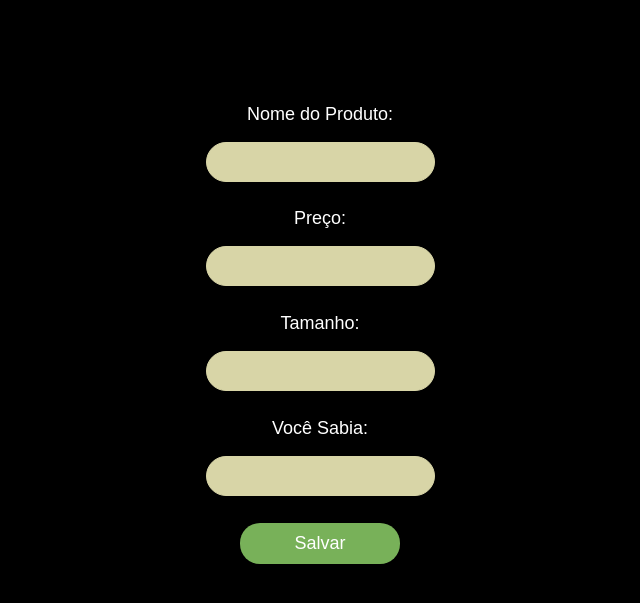
After one commit to Mar1anaf/bioequilibre-novo, a PHP site: page /editar.php in a window 1280 px wide. The commit adds this page. Shown: the top 603 px of the page, without its empty margins (320-960 px from the left). Run offline with PHP 8.4, Linux system fonts and the light colour scheme.

Commit message:
atualizações 22/09

```diff
--- /dev/null
+++ b/conexao.php
@@ -0,0 +1,10 @@
+<?php
+//conecta ao banco de dados
+$conexao = new mysqli("localhost", "root", "", "bd_bioequilibre"); // 1 sempre host, 2 sempre root se estiver usando phpmyadmin, 3 sempre senha, 4 sempre nome da pasta de ligacao no phpmyadmin
+
+//verifica se a conexão foi bem-sucedida
+if ($conexao->connect_error) {
+    die("Erro de conexão: " . $conexao->connect_error);
+}
+
+?>
--- a/css/pagina-inicial.css
+++ b/css/pagina-inicial.css
@@ -168,7 +168,7 @@ body {
 .logo {
   margin-right: 40%;
   width: 5%;
-  top: 1,5%;
+  margin-top: 2%; /* Altere este valor para mover o logotipo para baixo */
 }
 
 a {
--- /dev/null
+++ b/editar.php
@@ -0,0 +1,118 @@
+<!DOCTYPE html>
+<html lang="pt-BR">
+<head>
+    <!-- Seu código HTML para o formulário de inserção aqui -->
+</head>
+<body>
+    <form method="POST" action="inserir_produto.php">
+        <label for="nome">Nome do Produto:</label>
+        <input type="text" name="nome" required><br>
+
+        <label for="preco">Preço:</label>
+        <input type="text" name="preco" required><br>
+
+        <label for="preco">Tamanho:</label>
+        <input type="text" name="tamanho" required><br>
+
+        <label for="preco">Você Sabia:</label>
+        <input type="text" name="vocesabia" required><br>
+
+
+        <input type="submit" value="Salvar">
+    </form>
+</body>
+</html>
+
+<style>
+/* Reset de estilos para garantir uma aparência consistente */
+* {
+    margin-top: 3%;
+    box-sizing: border-box;
+}
+
+/* Estilos gerais */
+body {
+    font-family: 'Poppins', sans-serif;
+    background-color: black;
+    color: #ededed;
+    display: flex;
+    justify-content: center;
+    align-items: center;
+}
+
+form {
+    max-width: 400px;
+    margin: 0 auto;
+    padding: 20px;
+    border-radius: 10px;
+    text-align: center;
+}
+
+label {
+    display: block;
+    font-size: 18px;
+    margin-bottom: 10px;
+    color: #fff;
+    font-weight: semi bold;
+
+}
+
+input[type="text"] {
+    width: 100%;
+    padding: 10px;
+    font-size: 16px;
+    border: 1px solid #d8d5a7;
+    border-radius: 20px;
+    margin-bottom: 20px;
+    background-color: #d8d5a7;
+    color: #333;
+}
+
+input[type="submit"] {
+    background-color: #78b159;
+    color: #fff;
+    padding: 10px 20px;
+    font-size: 18px;
+    border: none;
+    border-radius: 20px;
+    cursor: pointer;
+    width: 70%;
+}
+
+input[type="submit"]:hover {
+    background-color: #2d7e1d;
+}
+
+</style>
+
+<?php
+include 'conexao.php';
+
+if ($_SERVER['REQUEST_METHOD'] === 'POST') {
+    $nome = $_POST['nome'];
+    $preco = $_POST['preco'];
+    $tamanho = $_POST['tamanho'];
+    $vocesabia = $_POST['vocesabia'];
+    $img1 = $_POST['img1'];
+    $img2 = $_POST['img2'];
+    $imgproduto = $_POST['imgproduto'];
+    // Adicione aqui os outros campos
+
+    // SQL para atualizar o produto no banco de dados
+    $sql = "UPDATE produtos SET produto_nome='$nome', produto_preco='$preco', produto_tamanho='$tamanho', produto_vocesabia='$vocesabia', produto_img1='$img1', produto_img2='$img2', produto_imgproduto='$imgproduto' WHERE produto_id=$produto_id";
+
+    if (mysqli_query($conexao, $sql)) {
+        echo "Produto atualizado com sucesso!";
+    } else {
+        echo "Erro ao atualizar o produto: " . mysqli_error($conexao);
+    }
+}
+
+if (isset($_GET['id'])) {
+    $produto_id = $_GET['id'];
+    // SQL para obter os dados do produto pelo ID
+    $sql = "SELECT * FROM produtos WHERE produto_id=$produto_id";
+    $resultado = mysqli_query($conexao, $sql);
+    $produto = mysqli_fetch_assoc($resultado);
+}
+?>
--- a/login.php
+++ b/login.php
@@ -6,10 +6,16 @@
     <meta name="viewport" content="width=device-width, initial-scale=1.0">
     <title>Document</title>
     <link rel="stylesheet" href="..//bioequilibre-site/css/login.css">
+    <link rel="stylesheet" href="https://cdnjs.cloudflare.com/ajax/libs/font-awesome/6.0.0-beta3/css/all.min.css">
     <script src="..//bioequilibre-site/js/login.js"></script>
 </head>
 
 <body>
+    <div class="seta">
+        <a href="redirecionar.php" class="arrow-back" style="position: absolute; top: 20px; left: 20px; color: #78b159;">
+            <i class="fas fa-arrow-left"></i>
+        </a>
+    </div>
     <div class="login-container">
         <div class="logo-container">
             <img src="..//bioequilibre-site/img/logo2-removebg-preview.png" alt="Logo" class="logo" width="100%">
```
Also changed, not shown: cadastro.php (+7 -0 lines), excluir.php (added, +15 -0 lines), inserir.php (added, +26 -0 lines), redirecionar.php (+5 -3 lines), css/login.css (line endings or trailing spaces), css/redirecionar.css (line endings or trailing spaces).
